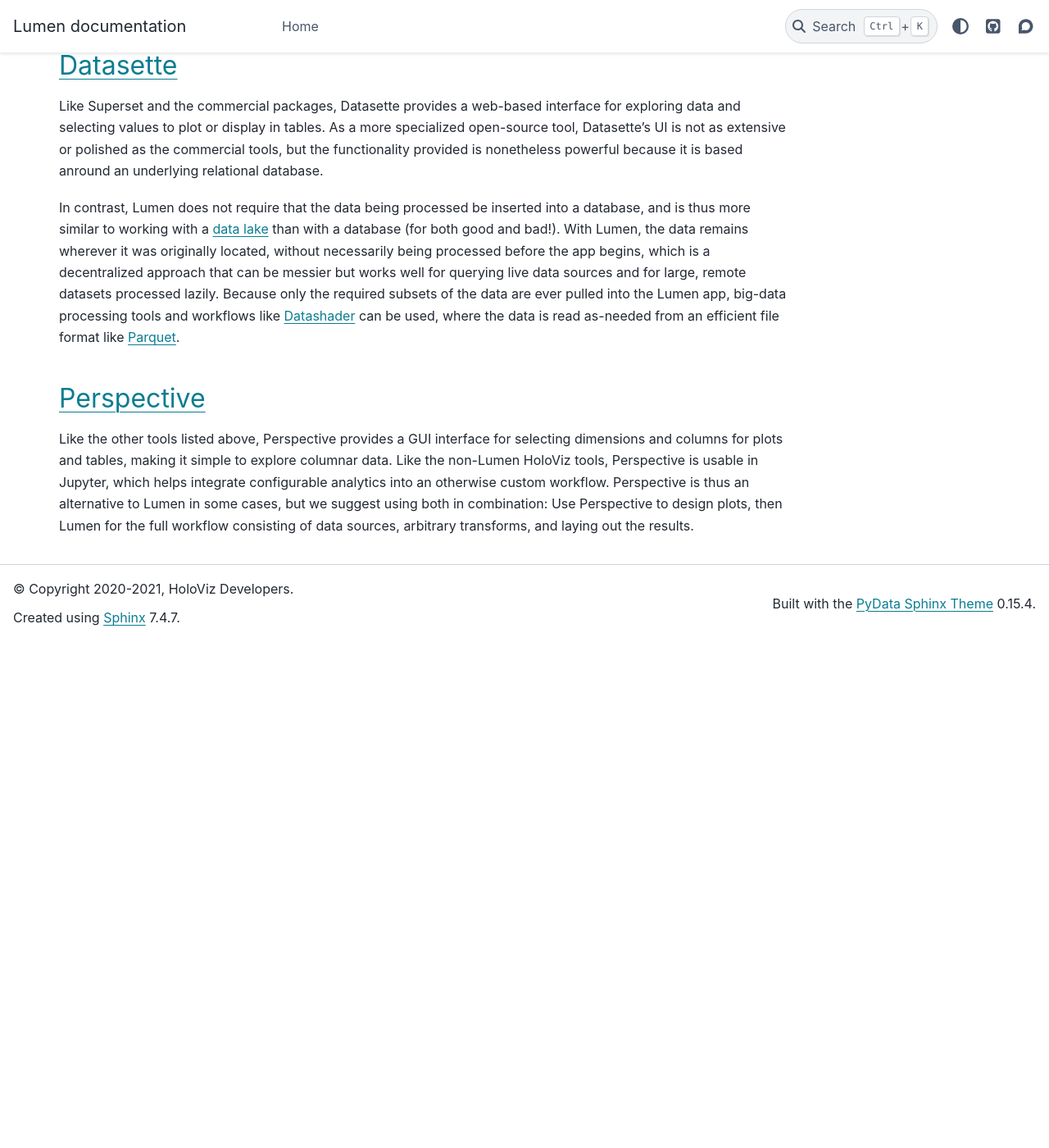
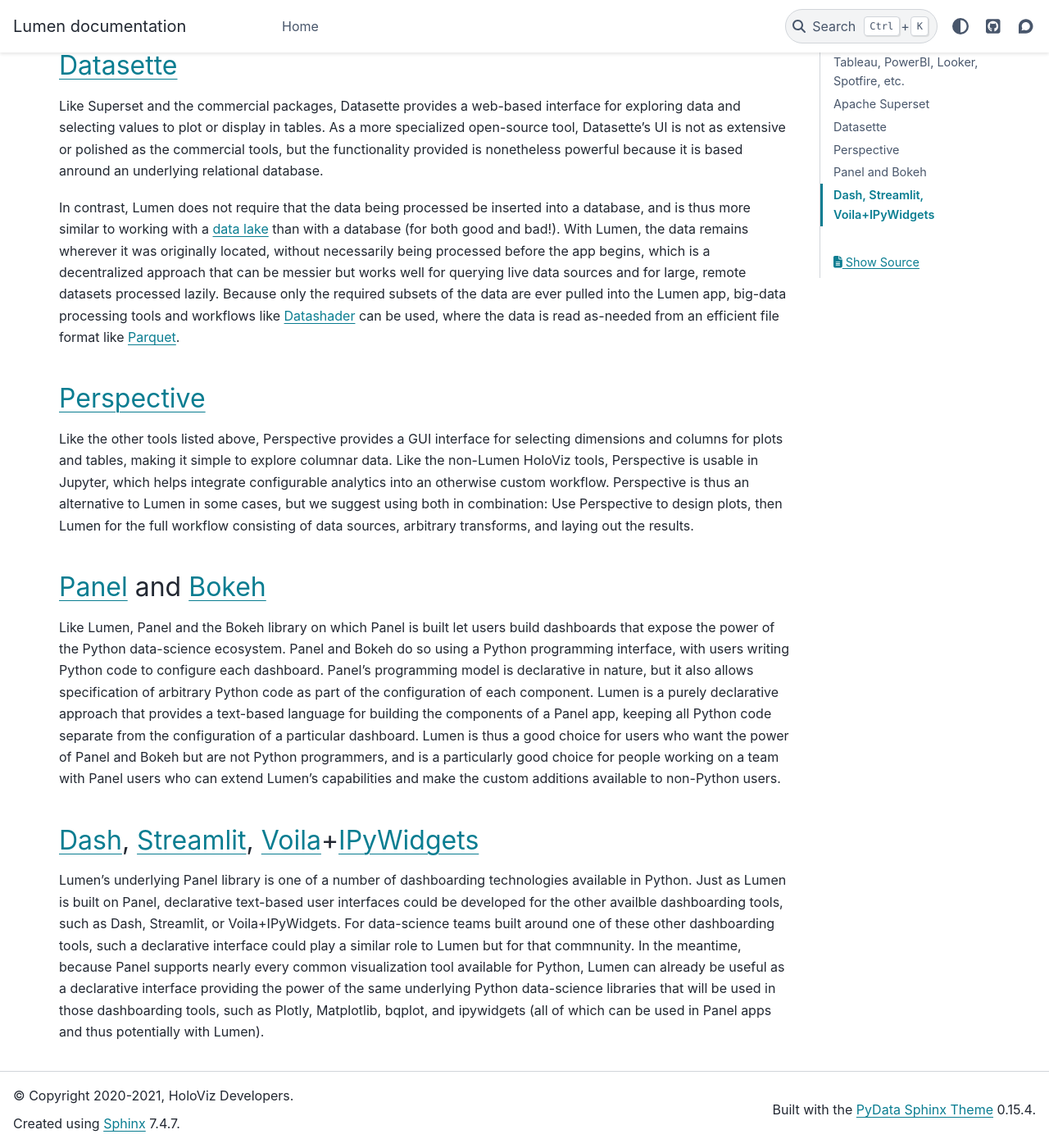
Before and after one commit to holoviz/lumen, a Sphinx documentation site: the page built from docs/comparison.md, in a window 1280 px wide and 1400 px high, scrolled down 2311 px. Shown: the whole window at 82% size. Built offline with Sphinx 7.4.7 and the PyData theme 0.15.4, drawn with Linux system fonts in a browser that asks for light colours; pages that are not in the unit, such as notebooks, are missing from menus; the version number could not be read and is left out; before the commit the page ends 3093 px from its top, so only the background shows below that.

Commit message:
Added sections for panel, bokeh, dash, streamlit, and ipywidgets

```diff
--- a/docs/comparison.md
+++ b/docs/comparison.md
@@ -37,3 +37,13 @@
 ## [Perspective](https://perspective.finos.org)
 
 Like the other tools listed above, Perspective provides a GUI interface for selecting dimensions and columns for plots and tables, making it simple to explore columnar data. Like the non-Lumen HoloViz tools, Perspective is usable in Jupyter, which helps integrate configurable analytics into an otherwise custom workflow. Perspective is thus an alternative to Lumen in some cases, but we suggest using both in combination: Use Perspective to design plots, then Lumen for the full workflow consisting of data sources, arbitrary transforms, and laying out the results.
+
+
+## [Panel](https://panel.holoviz.org) and [Bokeh](https://bokeh.org)
+
+Like Lumen, Panel and the Bokeh library on which Panel is built let users build dashboards that expose the power of the Python data-science ecosystem. Panel and Bokeh do so using a Python programming interface, with users writing Python code to configure each dashboard. Panel's programming model is declarative in nature, but it also allows specification of arbitrary Python code as part of the configuration of each component. Lumen is a purely declarative approach that provides a text-based language for building the components of a Panel app, keeping all Python code separate from the configuration of a particular dashboard. Lumen is thus a good choice for users who want the power of Panel and Bokeh but are not Python programmers, and is a particularly good choice for people working on a team with Panel users who can extend Lumen's capabilities and make the custom additions available to non-Python users.
+
+
+## [Dash](https://plotly.com/dash), [Streamlit](https://streamlit.io), [Voila](https://github.com/voila-dashboards/voila)+[IPyWidgets](https://ipywidgets.readthedocs.io)
+
+Lumen's underlying Panel library is one of a number of dashboarding technologies available in Python. Just as Lumen is built on Panel, declarative text-based user interfaces could be developed for the other availble dashboarding tools, such as Dash, Streamlit, or Voila+IPyWidgets. For data-science teams built around one of these other dashboarding tools, such a declarative interface could play a similar role to Lumen but for that commnunity. In the meantime, because Panel supports nearly every common visualization tool available for Python, Lumen can already be useful as a declarative interface providing the power of the same underlying Python data-science libraries that will be used in those dashboarding tools, such as Plotly, Matplotlib, bqplot, and ipywidgets (all of which can be used in Panel apps and thus potentially with Lumen).
```
